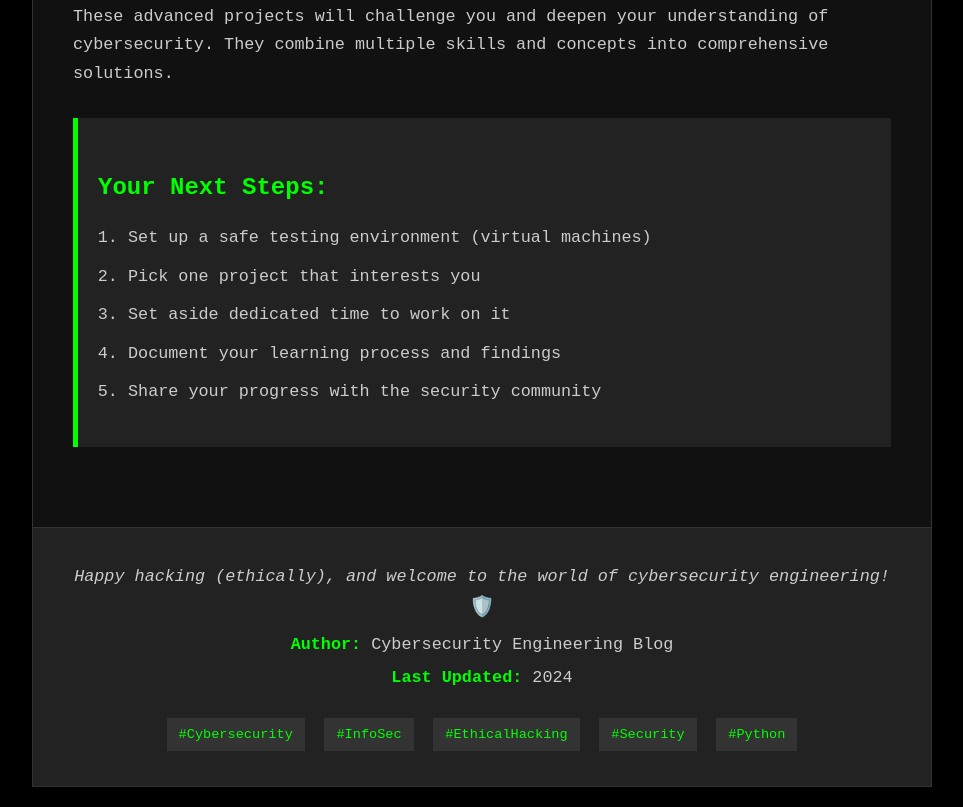
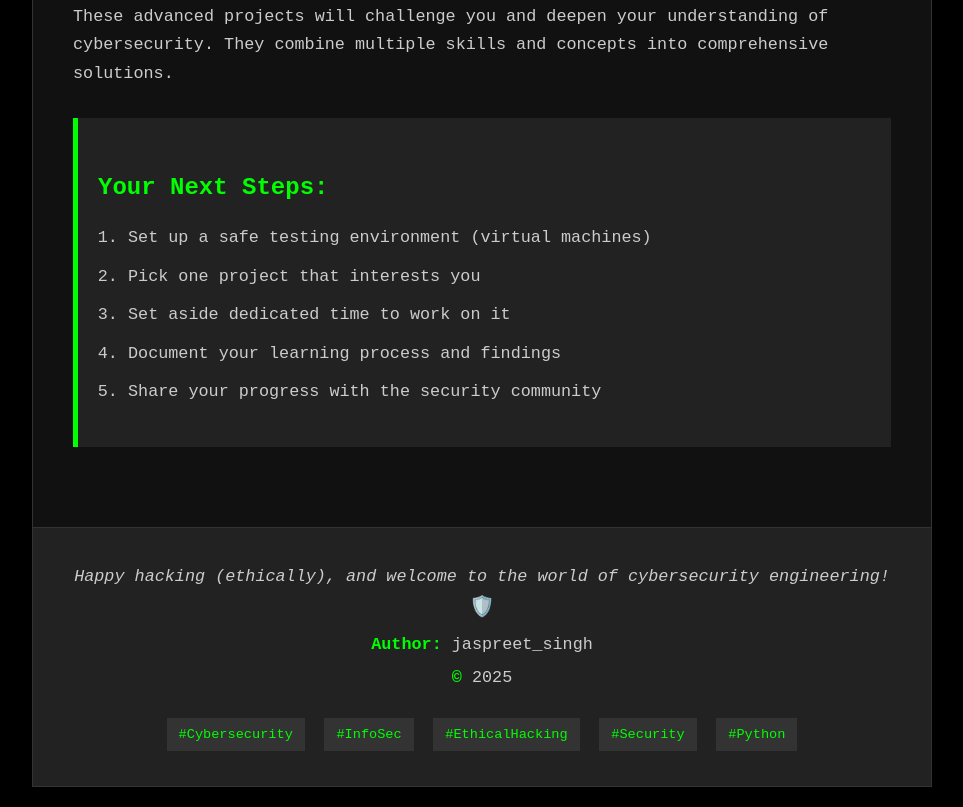
Before and after one commit to jjaspreetsingh/cybersecurity-project-ideas, a plain HTML site: page advanced-projects.html in a window 1280 px wide. Shown: the part 4365-5172 px from the top of the page, without its empty margins (158-1121 px from the left). Drawn offline with Linux system fonts and the light colour scheme.

Commit message:
modified:   advanced-projects.html 	modified:   cybersecurity-projects-for-beginners.html 	modified:   fundamentals.html 	modified:   index.html 	modified:   network-security.html 	modified:   web-security.html

```diff
--- a/advanced-projects.html
+++ b/advanced-projects.html
@@ -501,8 +501,8 @@
 
         <div class="footer">
             <p><em>Happy hacking (ethically), and welcome to the world of cybersecurity engineering!</em> <span class="emoji">🛡️</span></p>
-            <p><strong>Author:</strong> Cybersecurity Engineering Blog</p>
-            <p><strong>Last Updated:</strong> 2024</p>
+            <p><strong>Author:</strong> jaspreet_singh</p>
+            <p><strong>©</strong> 2025</p>
             <div class="tags">
                 <span class="tag">#Cybersecurity</span>
                 <span class="tag">#InfoSec</span>
```
Also changed, not shown: cybersecurity-projects-for-beginners.html (+2 -2 lines), fundamentals.html (+2 -2 lines), index.html (+2 -2 lines), network-security.html (+2 -2 lines), web-security.html (+2 -2 lines).
